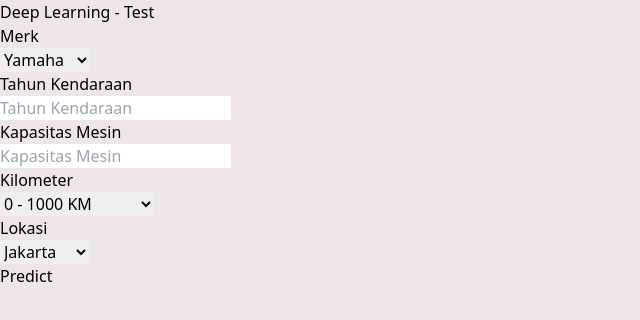
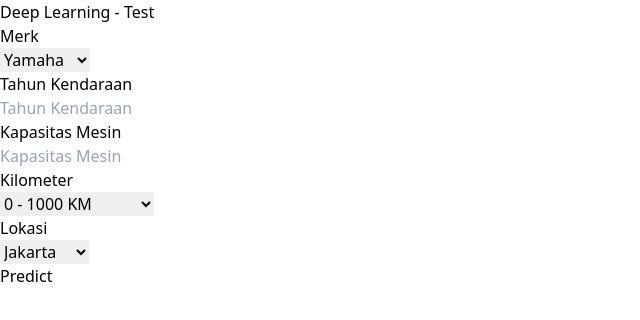
Before and after one commit to VannWasHere/ui_deepl, a React (Vite) app: page / in a window 1280 px wide. Shown: the top 320 px of the page, without its empty margins (0-640 px from the left). Built offline with nearby package versions, Linux system fonts and the light colour scheme.

Commit message:
Setup React

```diff
--- a/src/index.css
+++ b/src/index.css
@@ -1,7 +1,3 @@
 @tailwind base;
 @tailwind components;
 @tailwind utilities;
-
-body {
-    background: #ede6e6;
-}
```
Also changed, not shown: 1 other file (tests, documents, lock files or other folders).
